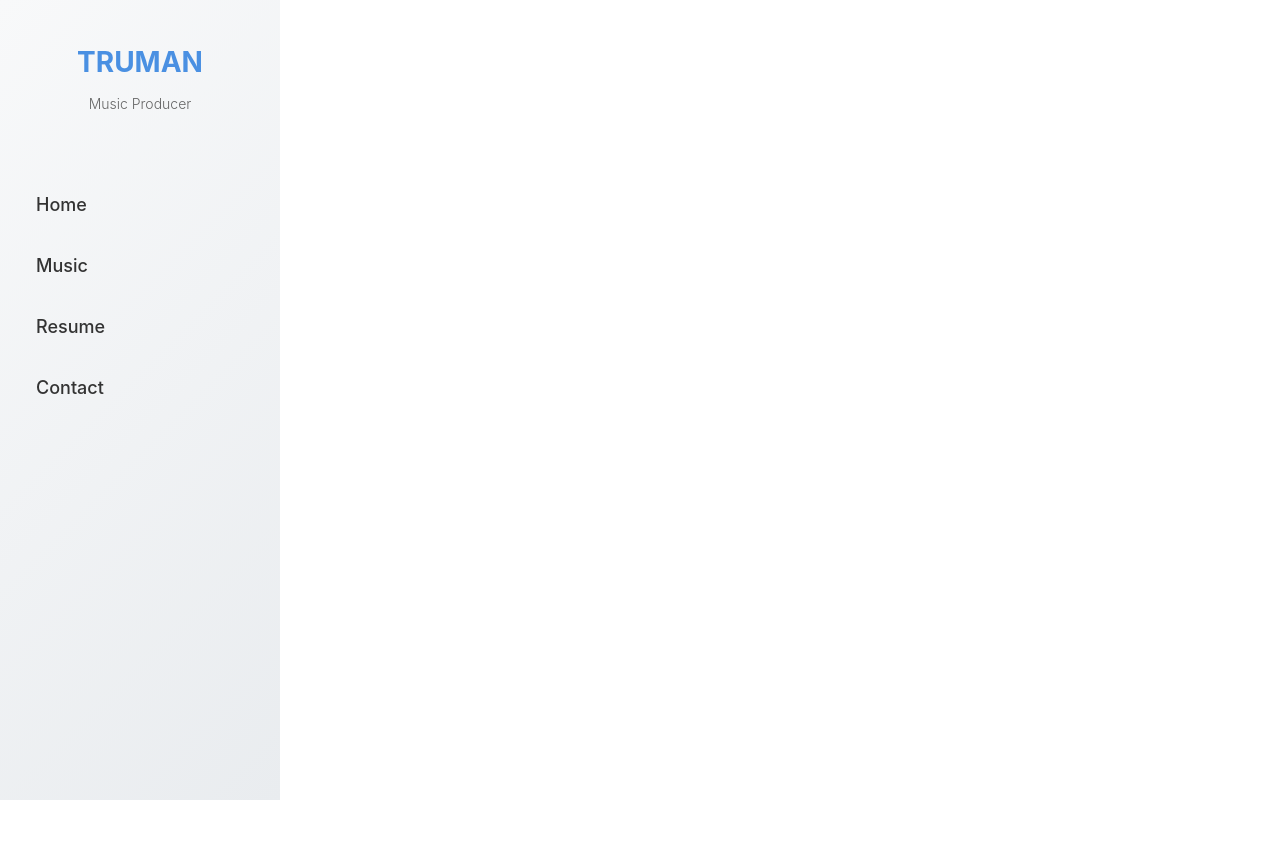
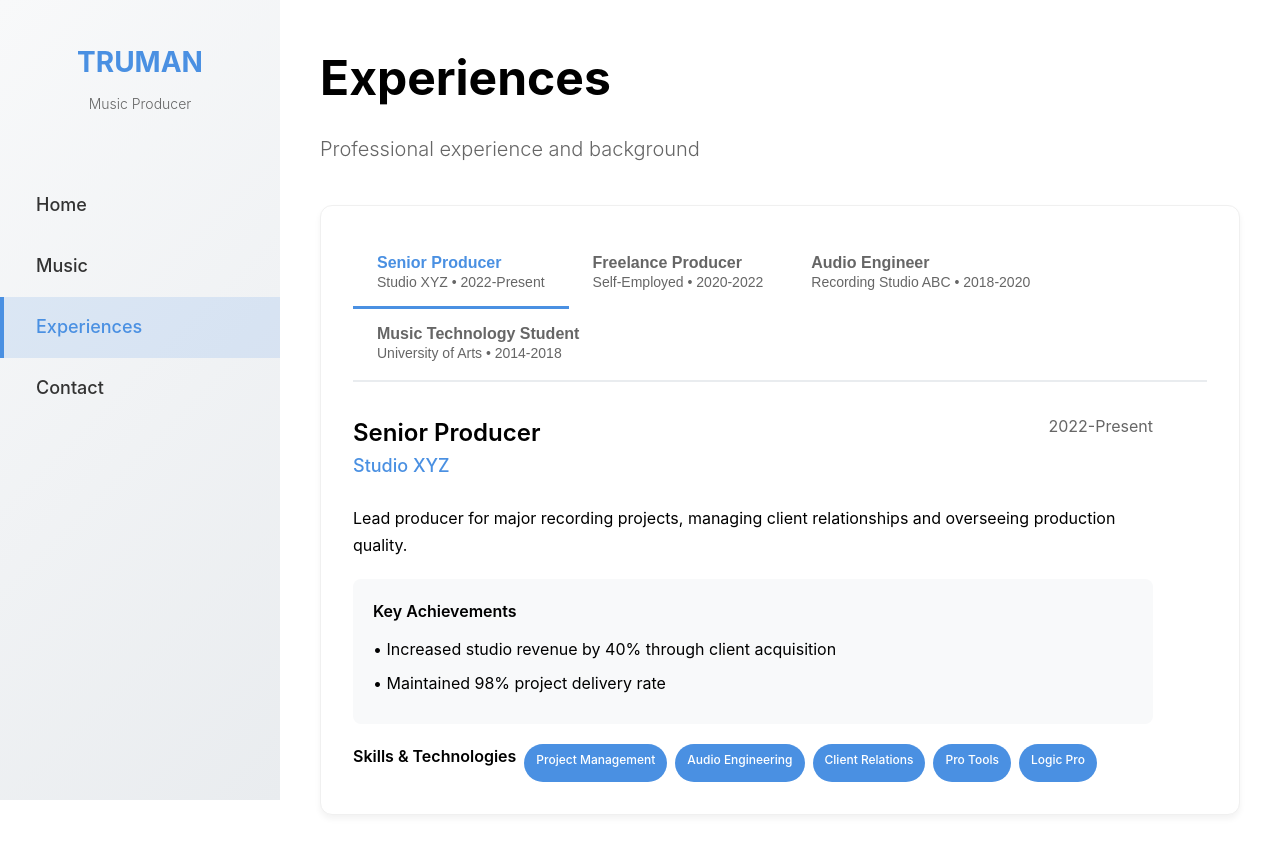
Before and after one commit to maxwharris/tgaynes-portfolio, a React (Create React App) app: page /experiences in a window 1280 px wide. Shown: the top 854 px of the page. Before the commit the page ends 800 px from the top, so only its background shows below. Built offline with nearby package versions, Linux system fonts and the light colour scheme; the HTML template or start-up script is replaced by a standard one.

Commit message:
Add experiences page and update styling

```diff
--- a/src/App.css
+++ b/src/App.css
@@ -2,6 +2,9 @@
 .app {
   display: flex;
   min-height: 100vh;
+  font-family: 'Avenir', 'Inter', -apple-system, BlinkMacSystemFont, 'Segoe UI', 'Roboto', 'Oxygen',
+    'Ubuntu', 'Cantarell', 'Fira Sans', 'Droid Sans', 'Helvetica Neue',
+    sans-serif;
 }
 
 .sidebar {
--- a/src/App.js
+++ b/src/App.js
@@ -2,7 +2,7 @@ import React, { useState } from 'react';
 import { Routes, Route, Link, useLocation } from 'react-router-dom';
 import Home from './pages/Home';
 import Music from './pages/Music';
-import Resume from './pages/Resume';
+import Experiences from './pages/Experiences';
 import Contact from './pages/Contact';
 import './App.css';
 
@@ -35,10 +35,10 @@ function App() {
             Music
           </Link>
           <Link
-            to="/resume"
-            className={`nav-item ${activeTab === '/resume' ? 'active' : ''}`}
+            to="/experiences"
+            className={`nav-item ${activeTab === '/experiences' ? 'active' : ''}`}
           >
-            Resume
+            Experiences
           </Link>
           <Link
             to="/contact"
@@ -53,7 +53,7 @@ function App() {
         <Routes>
           <Route path="/" element={<Home />} />
           <Route path="/music" element={<Music />} />
-          <Route path="/resume" element={<Resume />} />
+          <Route path="/experiences" element={<Experiences />} />
           <Route path="/contact" element={<Contact />} />
         </Routes>
       </main>
--- a/src/index.css
+++ b/src/index.css
@@ -6,7 +6,7 @@
 
 body {
   margin: 0;
-  font-family: 'Inter', -apple-system, BlinkMacSystemFont, 'Segoe UI', 'Roboto', 'Oxygen',
+  font-family: 'Avenir', 'Inter', -apple-system, BlinkMacSystemFont, 'Segoe UI', 'Roboto', 'Oxygen',
     'Ubuntu', 'Cantarell', 'Fira Sans', 'Droid Sans', 'Helvetica Neue',
     sans-serif;
   -webkit-font-smoothing: antialiased;
--- /dev/null
+++ b/src/pages/Experiences.js
@@ -0,0 +1,79 @@
+import React, { useState } from 'react';
+import { getResumeData } from '../utils/csvParser';
+
+function Experiences() {
+  const resumeData = getResumeData();
+  const [activeTab, setActiveTab] = useState(0);
+
+  const handleTabClick = (index) => {
+    setActiveTab(index);
+  };
+
+  return (
+    <div className="page">
+      <div className="page-header">
+        <h1 className="page-title">Experiences</h1>
+        <p className="page-subtitle">Professional experience and background</p>
+      </div>
+
+      <div className="card resume-container">
+        <div className="tabs">
+          {resumeData.map((job, index) => (
+            <button
+              key={index}
+              className={`tab-button ${activeTab === index ? 'active' : ''}`}
+              onClick={() => handleTabClick(index)}
+            >
+              <div style={{ textAlign: 'left' }}>
+                <div style={{ fontWeight: '600', fontSize: '16px' }}>{job['Job Title']}</div>
+                <div style={{ fontSize: '14px', color: '#666', marginTop: '2px' }}>
+                  {job.Company} • {job.Dates}
+                </div>
+              </div>
+            </button>
+          ))}
+        </div>
+
+        <div className="tab-content">
+          {resumeData.map((job, index) => (
+            activeTab === index && (
+              <div key={index} className="tab-pane active">
+                <div className="job-header">
+                  <div>
+                    <div className="job-title">{job['Job Title']}</div>
+                    <div className="job-company">{job.Company}</div>
+                  </div>
+                  <div className="job-dates">{job.Dates}</div>
+                </div>
+
+                <div className="job-description">
+                  {job.Description}
+                </div>
+
+                <div className="job-achievements">
+                  <h5>Key Achievements</h5>
+                  {job.Achievements.split(', ').map((achievement, i) => (
+                    <p key={i}>• {achievement}</p>
+                  ))}
+                </div>
+
+                <div className="job-skills">
+                  <h5 style={{ marginBottom: '12px', fontSize: '16px', fontWeight: '600', color: '#000' }}>
+                    Skills & Technologies
+                  </h5>
+                  {job.Skills.split(', ').map((skill, i) => (
+                    <span key={i} className="skill-tag">
+                      {skill}
+                    </span>
+                  ))}
+                </div>
+              </div>
+            )
+          ))}
+        </div>
+      </div>
+    </div>
+  );
+}
+
+export default Experiences;
```
